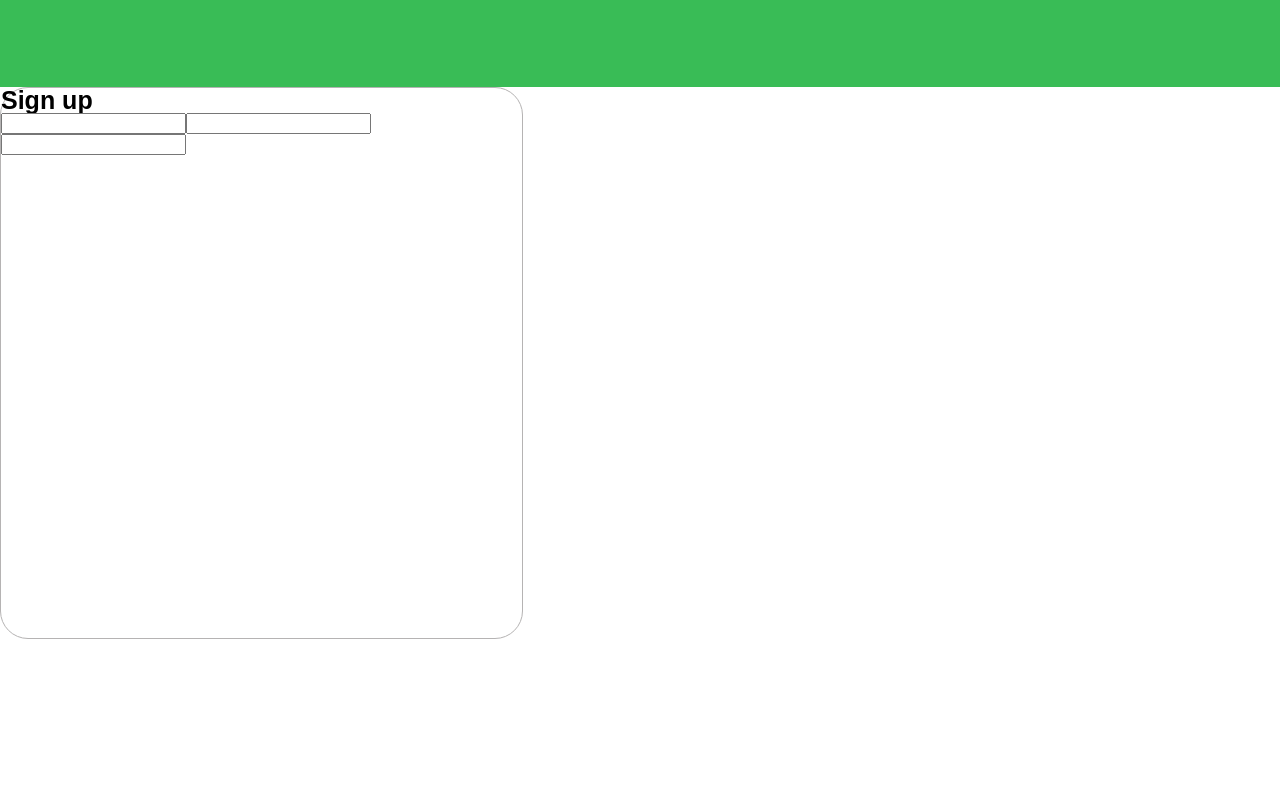
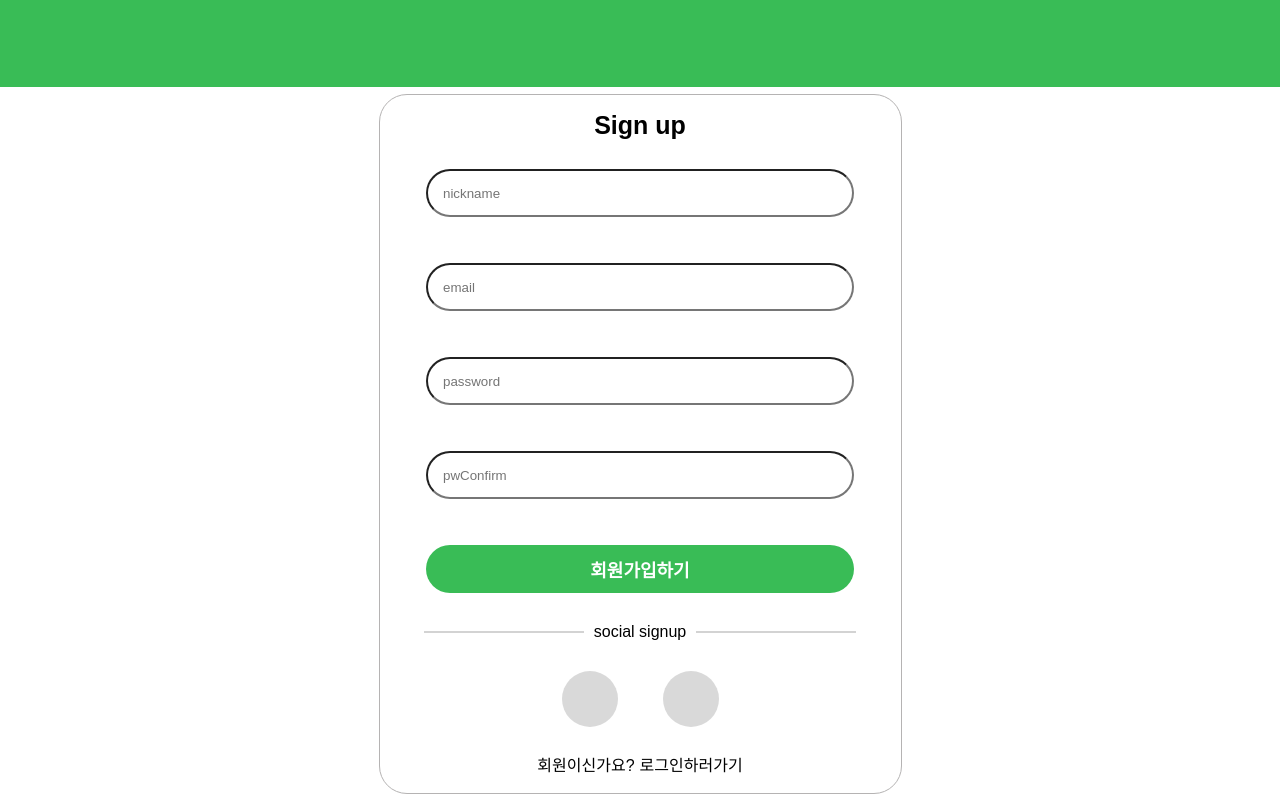
Before and after one commit to Plain-Portfolio/portfolio_front, a React (Create React App) app: page /join in a window 1280 px wide. Built offline with nearby package versions, Linux system fonts and the light colour scheme.

Commit message:
Feat : 유효성검사 추가

```diff
--- /dev/null
+++ b/src/components/Header/Header.tsx
@@ -0,0 +1,19 @@
+import React from "react";
+import styled from "styled-components";
+
+type Props = {};
+
+const Header = (props: Props) => {
+  return <StyledHeader></StyledHeader>;
+};
+
+export default Header;
+
+const StyledHeader = styled.div`
+  width: 100%;
+  height: 87px;
+  background-color: #39bc56;
+  position: fixed;
+  top: 0;
+  left: 0;
+`;
--- /dev/null
+++ b/src/components/JoinInputSection/JoinInputSection.tsx
@@ -0,0 +1,50 @@
+import React, { useCallback, useState } from "react";
+import styled from "styled-components";
+
+type Props = {
+  value: string;
+  placeholder: string;
+  textType: string;
+  type: string;
+  errorMsg: string;
+  onChange: (event: React.ChangeEvent<HTMLInputElement>) => void;
+  isError: boolean;
+};
+
+const JoinInputSection = ({
+  onChange,
+  placeholder,
+  value,
+  type,
+  textType,
+  errorMsg,
+  isError,
+}: Props) => {
+  return (
+    <div>
+      <JoinInput
+        onChange={onChange}
+        placeholder={placeholder}
+        value={value}
+        type={textType}
+        data-type={type}
+      />
+      <ErrorMsg>{isError && errorMsg}</ErrorMsg>
+    </div>
+  );
+};
+export default JoinInputSection;
+const JoinInput = styled.input`
+  width: 428px;
+  height: 48px;
+  border-radius: 25px;
+  padding-left: 15px;
+  box-sizing: border-box;
+  margin-bottom: 5px;
+`;
+const ErrorMsg = styled.div`
+  font-size: 13px;
+  color: red;
+  padding-left: 15px;
+  height: 10px;
+`;
--- a/src/pages/Join/Join.tsx
+++ b/src/pages/Join/Join.tsx
@@ -1,33 +1,121 @@
-import React from "react";
+import React, { useCallback, useState } from "react";
 import styled from "styled-components";
+import Header from "../../components/Header/Header";
+import JoinInputSection from "../../components/JoinInputSection/JoinInputSection";
+import { useNavigate } from "react-router-dom";
+type UserInfo = {
+  [key: string]: string;
+  nickname: string;
+  email: string;
+  password: string;
+  pwConfirm: string;
+};
+const emailRegExp =
+  /^[A-Za-z0-9_]+[A-Za-z0-9]*[@]{1}[A-Za-z0-9]+[A-Za-z0-9]*[.]{1}[A-Za-z]{1,3}$/;
+const passwordRegExp =
+  /^(?=.?[A-Z])(?=.?[a-z])(?=.?[0-9])(?=.?[#?!@$ %^&*-]).{10,}$/;
+const Join = () => {
+  const navigate = useNavigate();
+  const [userInfo, setUserInfo] = useState<UserInfo>({
+    nickname: "",
+    email: "",
+    password: "",
+    pwConfirm: "",
+  });
 
-type Props = {};
-
-function Join({}: Props) {
+  const CheckValid = useCallback((type: string, value: string) => {
+    if (type === "nickname" && value.length > 0 && value.length < 2)
+      return true;
+    if (type === "email" && value.length > 0 && !emailRegExp.test(value))
+      return true;
+    if (type === "password" && value.length > 0 && !passwordRegExp.test(value))
+      return true;
+    if (type === "pwConfirm" && value !== userInfo.password) return true;
+    return false;
+  }, []);
+  const onChange = useCallback(
+    (event: React.ChangeEvent<HTMLInputElement>) => {
+      const type = event.currentTarget.dataset.type;
+      const value = event.target.value;
+      if (type) {
+        const clone = Object.assign({}, userInfo);
+        clone[type] = value;
+        setUserInfo(clone);
+      }
+    },
+    [userInfo]
+  );
+  const onNavigate = () => {
+    navigate("/login");
+  };
   return (
     <JoinPage>
-      <Header></Header>
-      <Container>
-        <Title>Sign up</Title>
-        {join_layout.map((item, idx) => {
-          return <Input></Input>;
-        })}
-      </Container>
+      <Header />
+      <Wrapper>
+        <Container>
+          <Title>Sign up</Title>
+          {joinLayout.map(
+            ({ subtitle, placeholder, textType, errorMsg }, idx) => {
+              return (
+                <JoinInputSection
+                  onChange={onChange}
+                  value={userInfo[subtitle]}
+                  type={subtitle}
+                  textType={textType}
+                  placeholder={placeholder}
+                  key={idx}
+                  errorMsg={errorMsg}
+                  isError={CheckValid(subtitle, userInfo[subtitle])}
+                />
+              );
+            }
+          )}
+          <JoinButton>회원가입하기</JoinButton>
+          <SocialTitleWrapper>
+            <Line />
+            <SocialTitle>social signup</SocialTitle>
+            <Line />
+          </SocialTitleWrapper>
+          <SocialContent>
+            <Social />
+            <Social />
+          </SocialContent>
+          <LoginNavWrapper>
+            회원이신가요?
+            <LoginNav onClick={onNavigate}>로그인하러가기</LoginNav>
+          </LoginNavWrapper>
+        </Container>
+      </Wrapper>
     </JoinPage>
   );
-}
+};
 
 export default Join;
 
-const join_layout = [
+const joinLayout = [
   {
     subtitle: "nickname",
+    placeholder: "nickname",
+    textType: "text",
+    errorMsg: "닉네임을 2자이상 입력해주세요",
+  },
+  {
+    subtitle: "email",
+    placeholder: "email",
+    textType: "email",
+    errorMsg: "이메일 형식이 올바르지 않습니다",
   },
   {
     subtitle: "password",
+    placeholder: "password",
+    textType: "password",
+    errorMsg: "10자이상의 영문 대/소문자, 숫자, 특수문자 조합으로 가능합니다",
   },
   {
-    subtitle: "email",
+    subtitle: "pwConfirm",
+    placeholder: "pwConfirm",
+    textType: "password",
+    errorMsg: "비밀번호가 일치하지 않습니다",
   },
 ];
 
@@ -35,18 +123,70 @@ const JoinPage = styled.div`
   height: 100%;
 `;
 
-const Header = styled.div`
-  height: 87px;
-  background-color: #39bc56;
+const Wrapper = styled.div`
+  display: flex;
+  justify-content: center;
+  align-items: center;
+  height: 100%;
+  display: flex;
+  flex-direction: column;
+  gap: 20px;
 `;
 const Container = styled.div`
   width: 523px;
-  height: 552px;
+  height: 700px;
   border-radius: 28px;
   border: 1px solid #b5b3b3;
+  display: flex;
+  flex-direction: column;
+  justify-content: center;
+  align-items: center;
+  gap: 31px;
+  margin-top: 87px;
 `;
 const Title = styled.div`
   font-size: 25px;
   font-weight: 900;
 `;
-const Input = styled.input``;
+
+const JoinButton = styled.button`
+  width: 428px;
+  height: 48px;
+  border: unset;
+  background-color: #39bc56;
+  color: white;
+  font-size: 18px;
+  font-weight: 700;
+  border-radius: 25px;
+`;
+const SocialTitleWrapper = styled.div`
+  display: flex;
+  align-items: center;
+`;
+const Line = styled.div`
+  height: 0;
+  width: 160px;
+  border: 1px solid #d3d3d3;
+`;
+const SocialTitle = styled.div`
+  font-size: 16px;
+  padding: 0px 10px;
+`;
+const LoginNavWrapper = styled.div`
+  font-size: 16px;
+`;
+const LoginNav = styled.a`
+  font-size: 16px;
+  padding-left: 5px;
+  cursor: pointer;
+`;
+const SocialContent = styled.div`
+  display: flex;
+  gap: 45px;
+`;
+const Social = styled.div`
+  width: 56px;
+  height: 56px;
+  background-color: #d9d9d9;
+  border-radius: 50%;
+`;
--- a/src/styles/GlobalStyels.ts
+++ b/src/styles/GlobalStyels.ts
@@ -18,12 +18,15 @@ const GlobalStyles = createGlobalStyle`
         font-size: 10px;
         vertical-align: baseline;
     }
+    #root{
+        height: 100%;
+    }
     html {
         height: 100vh;
         font-size: 62.5%;
     }
     body{
-        widht:100%;
+        width:100%;
         height:100%;
         line-height: 1;
         font-family: 'Noto Sans KR', sans-serif;
```
